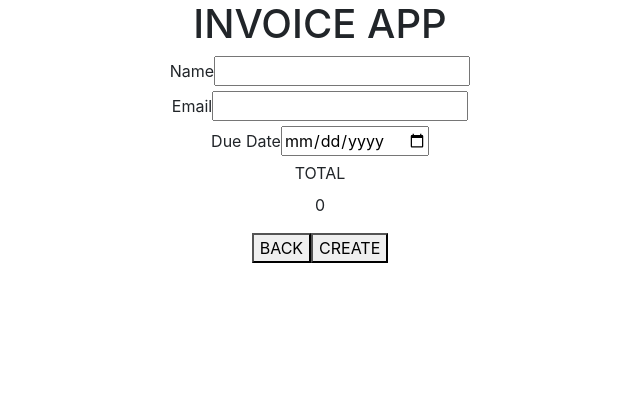
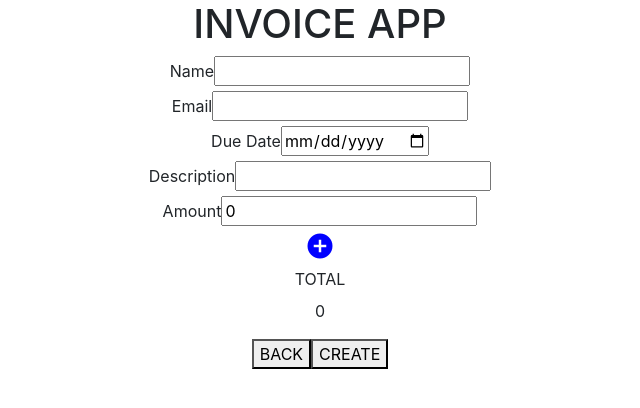
Before and after one commit to toddalex/invoice-app, a React (Create React App) app: page /invoice in a window 1280 px wide. Shown: the top 408 px of the page, without its empty margins (320-960 px from the left). Built offline with nearby package versions, Linux system fonts and the light colour scheme.

Commit message:
adding create line item functionality

```diff
--- a/src/components/CreateInvoice.jsx
+++ b/src/components/CreateInvoice.jsx
@@ -1,22 +1,32 @@
-import React, { useState, useEffect } from 'react';
+import React from 'react';
 import { Link } from 'react-router-dom';
-// import LineItemList from './LineItemList'
+import CreateLineItem from './CreateLineItem';
+import LineItem from './LineItem'
 import '../App.css'
 
-const CreateInvoice =(props) => {
+class CreateInvoice extends React.Component {
 
-  const [name, setName] = useState("")
-  const [email, setEmail] = useState("")
-  const [dueDate, setDueDate] = useState("")
-  const [total, setTotal] = useState("")
+  constructor() {
+    super();
+    this.state = {
+      name: '',
+      email: '',
+      dueDate: '',
+      lineItems: [],
+    }
+  }
 
-  useEffect(() => {
-    setTotal(0.00)
-  }, []);
+  handleChange = (e) => {
+    const key = e.target.name;
+    this.setState({ [key]: e.target.value })
+  };
 
-  const handleInvoiceSave = async (e) => {
+  handleInvoiceSave = async (e) => {
     e.preventDefault();
-    const body = { name , email, dueDate, total}
+    const total = document.getElementById('totalAmount').innerHTML
+
+    const { name, email, dueDate } = this.state;
+    const body = { name , email, dueDate, total};
     try {
       await fetch('http://localhost:8080/invoices', {
         method: 'POST',
@@ -24,39 +34,71 @@ const CreateInvoice =(props) => {
         body: JSON.stringify(body)
       });
       // redirect to home page
+      console.log(body)
       window.location = '/'
     } catch (err) {
       console.error(err.message);
     }
   };
 
+  addLineItem = (obj) => {
+    const lineItemsArray = this.state.lineItems.concat(obj);
+    this.setState({lineItems: lineItemsArray})
+  }
+
+  render() {
+    let totalAmount = 0.00;
+    const lineItems = this.state.lineItems.map((li, index) => {
+      totalAmount += Number(li.amount);
+      return <LineItem description={li.description} amount={li.amount} key={index} />
+    })
+
     return(
       <div className="invoice-container">
         <form className="invoice-form">
           <div className="input-wrapper">
             <label className="input-label">Name</label>
-          <input type="text" name="name" className="input" onChange={(e) => setName(e.target.value)}></input>
+            <input
+              type="text"
+              name="name"
+              className="input"
+              onChange={this.handleChange}
+            ></input>
           </div>
           <div className="input-wrapper">
             <label className="input-label">Email</label>
-          <input type="text" name="email" className="input"onChange={(e) => setEmail(e.target.value)}></input>
+            <input
+              type="text"
+              name="email"
+              className="input"
+              onChange={this.handleChange}
+            ></input>
           </div>
           <div className="input-wrapper">
             <label className="input-label">Due Date</label>
-          <input type="date" name="dueDate" onChange={(e) => setDueDate(e.target.value)}></input>
+            <input
+              type="date"
+              name="dueDate"
+              onChange={this.handleChange}
+            ></input>
           </div>
         </form>
-      {/* <LineItemList /> */}
+        <CreateLineItem
+          addLineItem={this.addLineItem}
+          email={this.state.email}
+        />
+        {lineItems}
         <div className="totals-wrapper">
           <label>TOTAL</label>
-        <p>{total}</p>
+          <p id='totalAmount'>{totalAmount}</p>
         </div>
         <div className="buttonContainer">
           <Link to="/"><button type="submit">BACK</button></Link>
-        <button type="submit" onClick={handleInvoiceSave}>CREATE</button>
+          <button type="submit" onClick={this.handleInvoiceSave}>CREATE</button>
         </div>
       </div>
     )
   }
+}
 
 export default CreateInvoice;
--- /dev/null
+++ b/src/components/CreateLineItem.jsx
@@ -0,0 +1,50 @@
+import React, {useState} from 'react';
+import Icon from '@material-ui/core/Icon';
+
+const CreateLineItem = ({ email, addLineItem}) => {
+  const [description, setDescription] = useState('');
+  const [amount, setAmount] = useState(0);
+
+  const handleLineItemAdd = async (e) => {
+    e.preventDefault();
+    const body = { description, amount, email}
+    try {
+      await fetch('http://localhost:8080/lineitems', {
+        method: 'POST',
+        headers: {"Content-Type": "application/json"},
+        body: JSON.stringify(body)
+      });
+      addLineItem(body)
+    } catch (err) {
+      console.error(err.message);
+    }
+  };
+
+  return (
+    <div className="line-item-wrapper">
+      <div className="line-item-input">
+        <label className="input-label">Description</label>
+        <input
+          type="text"
+          name="description"
+          onChange={(e) => setDescription(e.target.value)}
+        ></input>
+      </div>
+      <div className="line-item-input">
+        <label className="input-label">Amount</label>
+        <input
+          type="number"
+          name="amount"
+          value={amount}
+          onChange={(e) => setAmount(e.target.value)}
+        ></input>
+      </div>
+      <Icon
+        style={{ color: 'blue', fontSize: 30, cursor: 'pointer'}}
+        onClick={handleLineItemAdd}
+      >add_circle</Icon>
+    </div>
+  );
+}
+
+export default CreateLineItem;
--- a/src/components/LineItem.jsx
+++ b/src/components/LineItem.jsx
@@ -1,16 +1,13 @@
 import React from 'react';
 
-export default function LineItem(props){
+const LineItem = (props) => {
+
   return (
-    <div className="line-item-wrapper">
-      <div className="line-item-input">
-        <label className="input-label">Description</label>
-        <input type="text" name="description"></input>
-      </div>
-      <div className="line-item-input">
-        <label className="input-label">Amount</label>
-        <input type="number" name="amount"></input>
-      </div>`
+    <div className="line-items-container">
+      <p>Description: {props.description}</p>
+      <p>Amount: {props.amount}</p>
     </div>
   )
 }
+
+export default LineItem;
```
Also changed, not shown: src/components/LineItemList.jsx (deleted, +0 -17 lines). Lines whose indentation alone changed are shown as unchanged.
